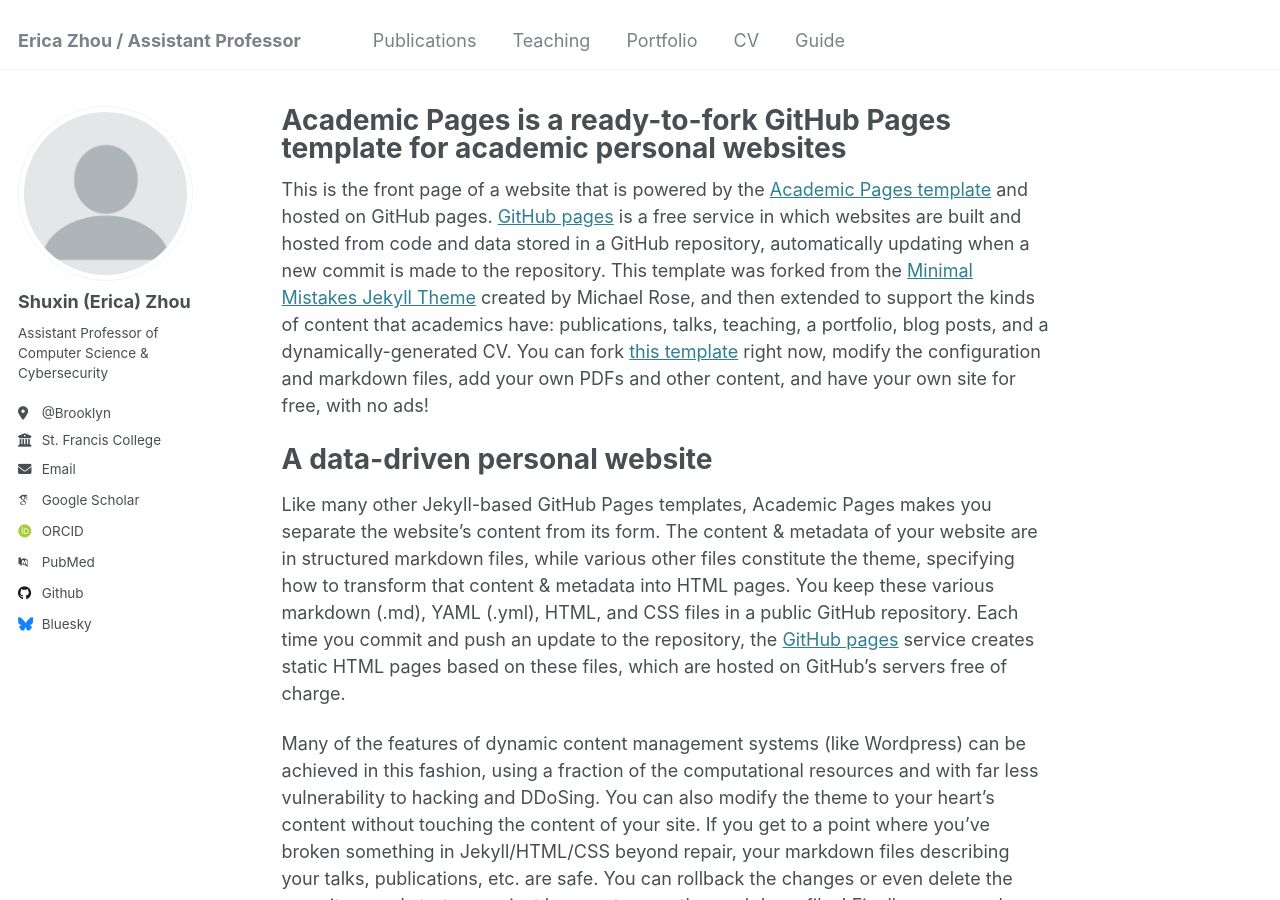
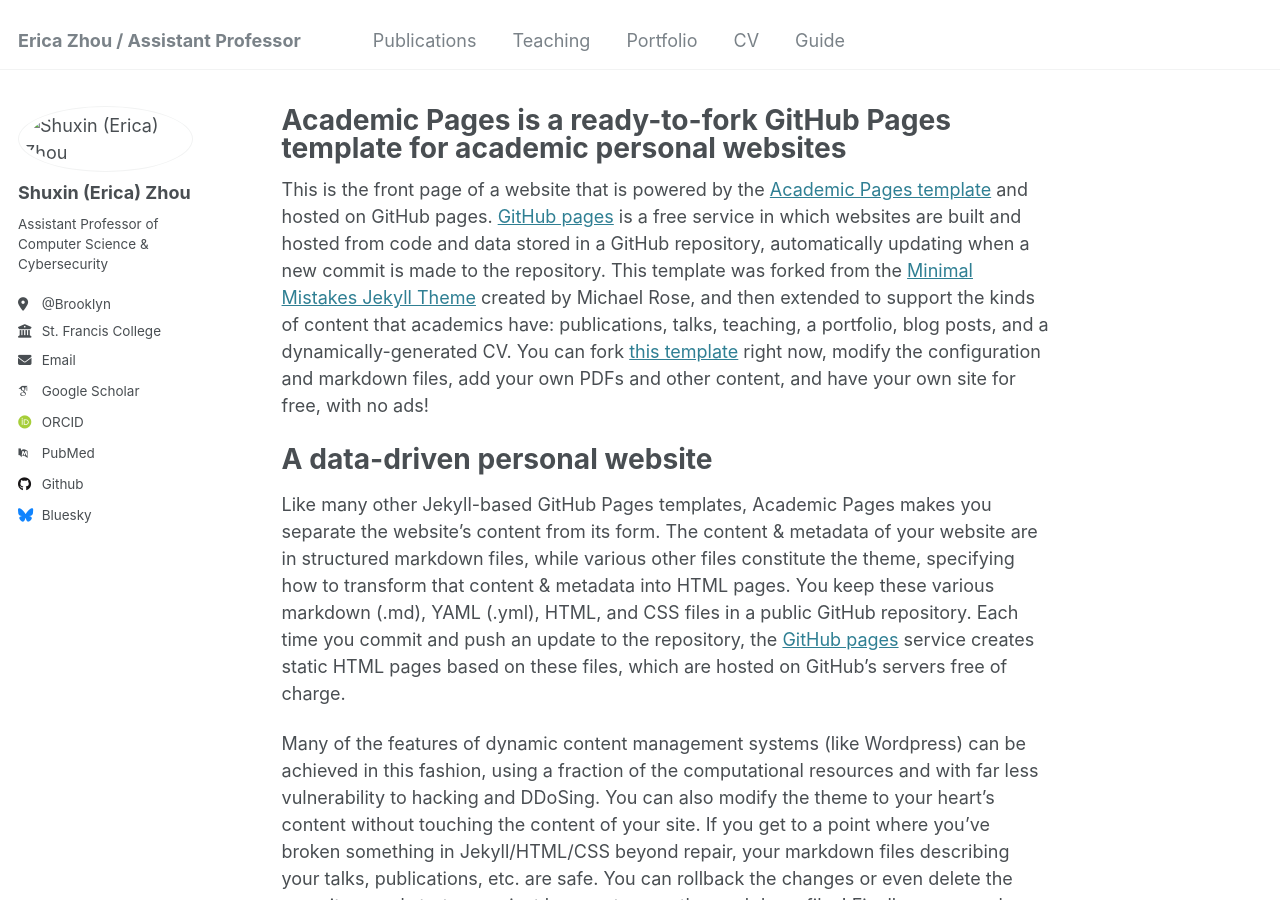
Before and after one commit to ericaSS/eri_ss_page.github.io, a Jekyll site: the page built from _pages/about.md, in a window 1280 px wide and 900 px high. Built offline with Jekyll 4.4.1, drawn with Linux system fonts in a browser that asks for light colours; some web fonts are replaced.

Commit message:
Update _config.yml

```diff
--- a/_config.yml
+++ b/_config.yml
@@ -21,7 +21,7 @@ repository               : "academicpages/academicpages.github.io"
 #               Additional customization can be done by editing /_includes/author-profile.html
 author:
   # Biographic information
-  avatar           : "profile.png"
+  avatar           : "/images/test.png"
   name             : "Shuxin (Erica) Zhou"
   pronouns         : # example: "she/her"
   bio              : "Assistant Professor of Computer Science & Cybersecurity"
```
